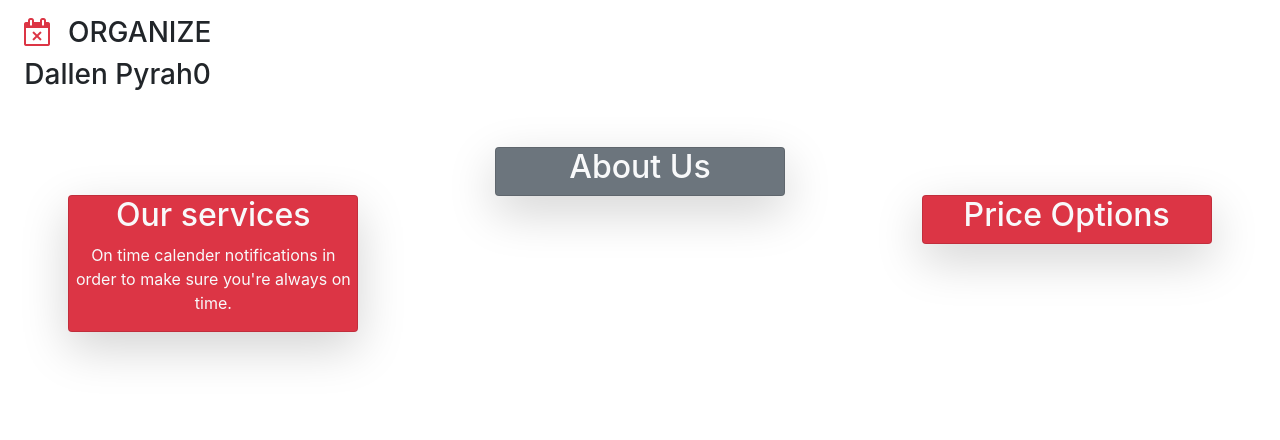
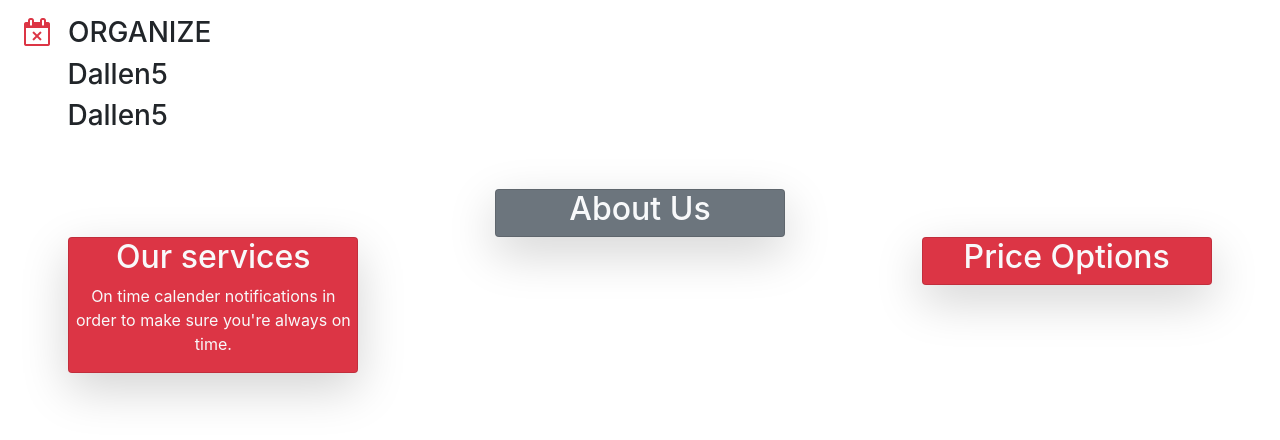
Before and after one commit to dallenpyrah/react-foundations, a React (Create React App) app: page / in a window 1280 px wide. Shown: the top 440 px of the page. Built offline with nearby package versions, Linux system fonts and the light colour scheme.

Commit message:
Created an AppState and started utilizing it

```diff
--- /dev/null
+++ b/src/AppState.js
@@ -0,0 +1,7 @@
+
+
+export const AppSate = ({
+    count: 5,
+    lives: 3,
+    brandName: "Dallen"
+})
--- a/src/Components/NumberComponent.js
+++ b/src/Components/NumberComponent.js
@@ -1,5 +1,6 @@
 import React, { PureComponent } from 'react'
 import PropTypes from 'prop-types'
+import { AppSate } from '../AppState'
 
 class NumberComponent extends PureComponent {
     static propTypes = {}
@@ -8,7 +9,8 @@ class NumberComponent extends PureComponent {
         super(props)
 
         this.state = {
-            count: 0
+            count: AppSate.count,
+            brandName: AppSate.brandName
         }
     }
 
@@ -16,11 +18,17 @@ class NumberComponent extends PureComponent {
         this.setState({ count: this.state.count + 10})
     }
 
+    updateCountTwo = () => {
+        this.setState({ count: this.state.count + 15})
+    }
+
+
     render() {
         const count = this.state.count;
         return (
             <div>
-                <h3 onClick={this.updateCount}>{this.props.name}{count}</h3>
+                <h3 onClick={this.updateCount}>{this.state.brandName}{count}</h3>
+                <h3 onClick={this.updateCountTwo}>{this.state.brandName}{count}</h3>
             </div>
         )
     }
```
